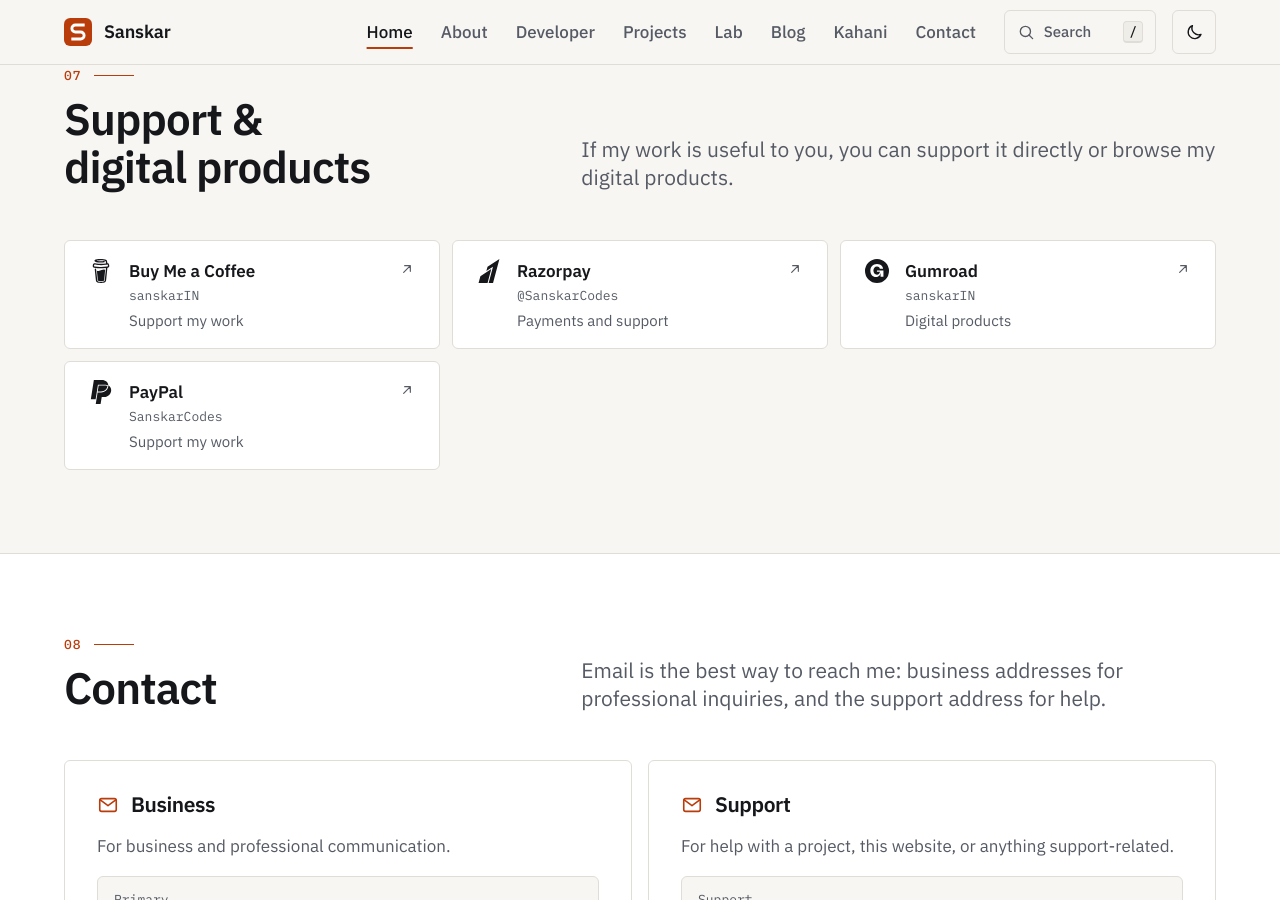
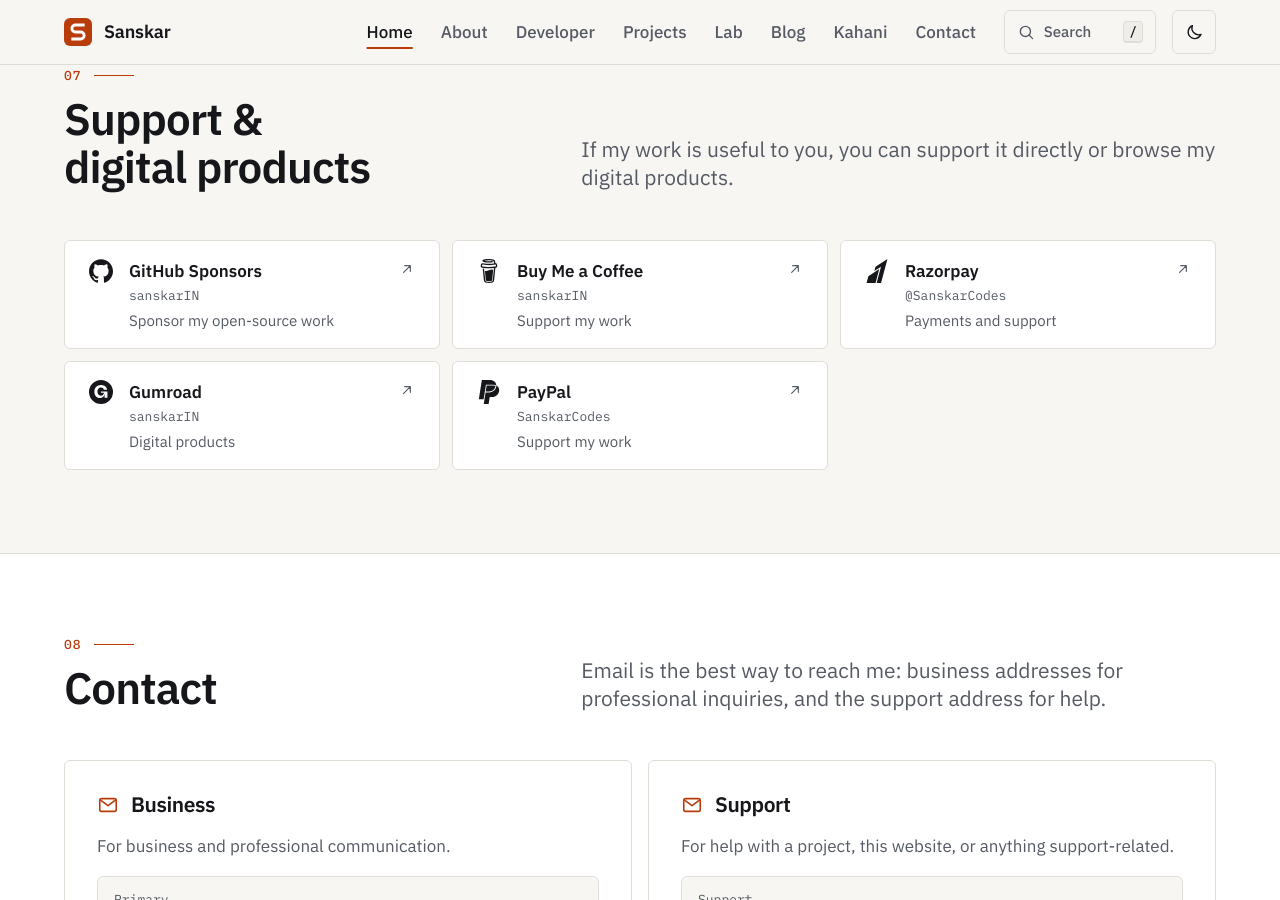
Before and after one commit to sanskarIN/sanskarIN.github.io, a Jekyll site: the page built from index.html, in a window 1280 px wide and 900 px high, scrolled down 5024 px. Built offline with Jekyll 4.4.1, drawn with Linux system fonts in a browser that asks for light colours.

Commit message:
Add GitHub Sponsors to portfolio support links (#102)
* feat: surface GitHub Sponsors across portfolio and verify links

* chore: regenerate terminal support links

* feat: surface GitHub Sponsors across portfolio and verify links

* feat: surface GitHub Sponsors across portfolio and verify links

```diff
--- a/_data/social.yml
+++ b/_data/social.yml
@@ -84,6 +84,15 @@
     note: Listen to kahani (story) videos
     same_as: false
 
+  github_sponsors:
+    name: GitHub Sponsors
+    url: https://github.com/sponsors/sanskarIN
+    handle: sanskarIN
+    username: sanskarIN
+    icon: github
+    note: Sponsor my open-source work
+    same_as: false
+
   buymeacoffee:
     name: Buy Me a Coffee
     url: https://buymeacoffee.com/sanskarIN
@@ -130,7 +139,7 @@
     items: [x, instagram, bluesky, youtube]
   products:
     title: Support & Products
-    items: [buymeacoffee, razorpay, gumroad, paypal]
+    items: [github_sponsors, buymeacoffee, razorpay, gumroad, paypal]
 
 # Profiles featured in the Home page "Developer community" section.
 community: [devto, discord, x, bluesky, linkedin]
--- a/terminal.json
+++ b/terminal.json
@@ -88,6 +88,12 @@
     }
   ],
   "support": [
+    {
+      "key": "github_sponsors",
+      "name": "GitHub Sponsors",
+      "url": "https://github.com/sponsors/sanskarIN",
+      "note": "Sponsor my open-source work"
+    },
     {
       "key": "buymeacoffee",
       "name": "Buy Me a Coffee",
```
Also changed, not shown: README.md, 1 other file.
